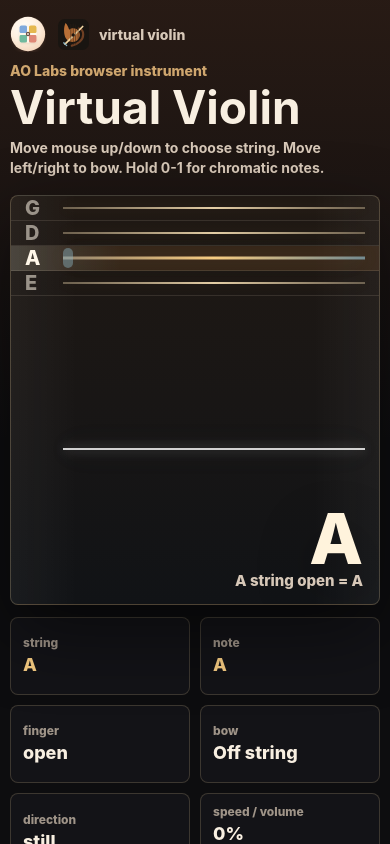
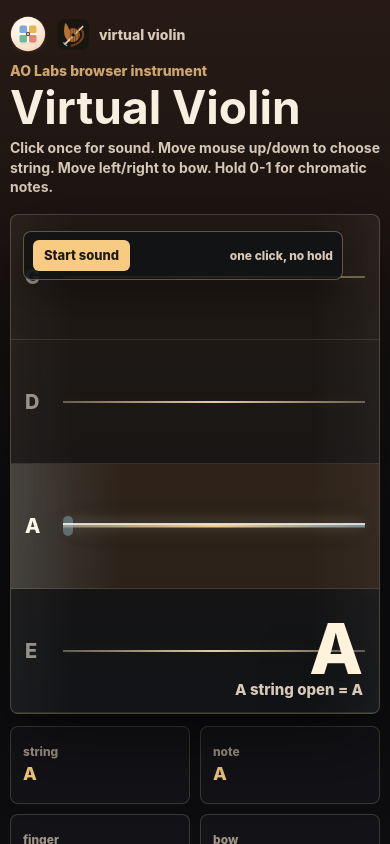
Before and after one commit to nalalalan/virtualviolin.aolabs.io, a React (Vite) app: page / in a window 390 px wide. Shown: the top 844 px of the page. Built offline with nearby package versions, Linux system fonts and the light colour scheme.

Commit message:
Fix Virtual Violin sound unlock and spacing

```diff
--- a/src/App.tsx
+++ b/src/App.tsx
@@ -13,6 +13,7 @@
 } from './pitchMapping'
 
 type BowDirection = -1 | 0 | 1
+type AudioStatus = 'locked' | 'starting' | 'on' | 'blocked'
 
 interface InstrumentState {
   selectedString: ViolinString
@@ -40,6 +41,7 @@
 
 function App() {
   const [instrumentState, setInstrumentState] = useState<InstrumentState>(initialState)
+  const [audioStatus, setAudioStatus] = useState<AudioStatus>('locked')
   const stateRef = useRef(instrumentState)
   const engineRef = useRef<BowedStringEngine | null>(null)
   const playAreaRef = useRef<HTMLElement | null>(null)
@@ -47,6 +49,7 @@
   const lastPointerRef = useRef<{ x: number; time: number; speed: number } | null>(null)
   const lastMovementTimeRef = useRef(0)
   const audioResumeInFlightRef = useRef(false)
+  const audioUnlockedRef = useRef(false)
 
   const pitch = useMemo(
     () => getPitchInfo(instrumentState.selectedString, instrumentState.fingerKey),
@@ -78,17 +81,44 @@
     })
   }
 
-  function requestAudioStart() {
+  function startAudioFromGesture() {
+    if (audioUnlockedRef.current) {
+      return
+    }
+
     engineRef.current ??= new BowedStringEngine()
+    const engine = engineRef.current
 
     if (audioResumeInFlightRef.current) {
       return
     }
 
     audioResumeInFlightRef.current = true
-    void engineRef.current.resume().finally(() => {
+    setAudioStatus('starting')
+    const timeoutId = window.setTimeout(() => {
       audioResumeInFlightRef.current = false
-    })
+      const state = engine.getState()
+      const isRunning = state === 'running'
+      audioUnlockedRef.current = isRunning
+      setAudioStatus(isRunning ? 'on' : 'locked')
+    }, 700)
+
+    void engine
+      .resume()
+      .then((state) => {
+        window.clearTimeout(timeoutId)
+        const isRunning = state === 'running'
+        audioUnlockedRef.current = isRunning
+        setAudioStatus(isRunning ? 'on' : 'locked')
+      })
+      .catch(() => {
+        window.clearTimeout(timeoutId)
+        audioUnlockedRef.current = false
+        setAudioStatus('blocked')
+      })
+      .finally(() => {
+        audioResumeInFlightRef.current = false
+      })
   }
 
   function beginBowContact(clientX: number, clientY: number) {
@@ -100,14 +130,20 @@
   }
 
   function handlePointerDown(event: ReactPointerEvent<HTMLElement>) {
-    event.preventDefault()
-    requestAudioStart()
+    if (event.pointerType !== 'mouse') {
+      event.preventDefault()
+      startAudioFromGesture()
+    }
 
     if (event.pointerType !== 'mouse') {
       event.currentTarget.setPointerCapture(event.pointerId)
     }
 
     beginBowContact(event.clientX, event.clientY)
+  }
+
+  function handlePlayAreaClick() {
+    startAudioFromGesture()
   }
 
   function handlePointerEnter(event: ReactPointerEvent<HTMLElement>) {
@@ -120,7 +156,6 @@
 
   function handlePointerMove(event: ReactPointerEvent<HTMLElement>) {
     event.preventDefault()
-    requestAudioStart()
     updateStringFromPointer(event.clientY)
 
     const now = performance.now()
@@ -149,15 +184,17 @@
   }
 
   function handlePointerUp(event: ReactPointerEvent<HTMLElement>) {
-    event.preventDefault()
-
     if (event.currentTarget.hasPointerCapture(event.pointerId)) {
       event.currentTarget.releasePointerCapture(event.pointerId)
     }
 
-    if (event.pointerType !== 'mouse') {
-      stopBowContact()
+    if (event.pointerType === 'mouse') {
+      startAudioFromGesture()
+      return
     }
+
+    event.preventDefault()
+    stopBowContact()
   }
 
   function stopBowContact(event?: ReactPointerEvent<HTMLElement>) {
@@ -214,14 +251,14 @@
     function handleKeyDown(event: KeyboardEvent) {
       if (isFingerKey(event.key)) {
         event.preventDefault()
-        requestAudioStart()
+        startAudioFromGesture()
         heldKeysRef.current = [...heldKeysRef.current.filter((key) => key !== event.key), event.key]
         setFingerFromHeldKeys()
         return
       }
 
       if (event.key === 'Shift') {
-        requestAudioStart()
+        startAudioFromGesture()
         updateInstrumentState({ vibrato: true })
       }
     }
@@ -286,6 +323,8 @@
   const activeKeyLabel = getFingerLabel(instrumentState.fingerKey)
   const volumePercent = Math.round(instrumentState.bowSpeed * 100)
   const playheadTop = `${instrumentState.pointerRatio * 100}%`
+  const audioText =
+    audioStatus === 'on' ? 'sound on' : audioStatus === 'starting' ? 'starting' : audioStatus === 'blocked' ? 'blocked' : 'sound locked'
 
   return (
     <main className="app-shell">
@@ -306,7 +345,8 @@
             <h1>Virtual Violin</h1>
           </div>
           <p className="instructions">
-            Move mouse up/down to choose string. Move left/right to bow. Hold 0-1 for chromatic notes.
+            Click once for sound. Move mouse up/down to choose string. Move left/right to bow. Hold 0-1 for chromatic
+            notes.
           </p>
         </div>
 
@@ -321,7 +361,16 @@
           onPointerUp={handlePointerUp}
           onPointerCancel={stopBowContact}
           onPointerLeave={stopBowContact}
+          onClick={handlePlayAreaClick}
         >
+          {audioStatus !== 'on' && (
+            <div className="sound-unlock" aria-live="polite">
+              <button type="button" onClick={startAudioFromGesture}>
+                {audioStatus === 'blocked' ? 'Retry sound' : 'Start sound'}
+              </button>
+              <span>{audioStatus === 'blocked' ? 'browser blocked audio' : 'one click, no hold'}</span>
+            </div>
+          )}
           {stringNames.map((stringName) => (
             <div
               className={stringName === instrumentState.selectedString ? 'string-lane selected' : 'string-lane'}
@@ -356,6 +405,10 @@
           <div className="state-item">
             <span>bow</span>
             <strong>{contactText}</strong>
+          </div>
+          <div className="state-item">
+            <span>sound</span>
+            <strong>{audioText}</strong>
           </div>
           <div className="state-item">
             <span>direction</span>
--- a/src/BowedStringEngine.ts
+++ b/src/BowedStringEngine.ts
@@ -21,11 +21,17 @@
   private vibratoGain: GainNode | null = null
   private lastString: ViolinString = 'A'
 
-  async resume(): Promise<void> {
+  async resume(): Promise<AudioContextState> {
     this.ensureNodes()
     if (this.context?.state === 'suspended') {
       await this.context.resume()
     }
+
+    return this.context?.state ?? 'closed'
+  }
+
+  getState(): AudioContextState | 'missing' {
+    return this.context?.state ?? 'missing'
   }
 
   setState(state: BowState): void {
@@ -36,11 +42,11 @@
     }
 
     const now = this.context.currentTime
-    const bowing = state.contact && state.speed > 0.012
+    const bowing = state.contact && state.speed > 0.004
     const speed = Math.min(1, Math.max(0, state.speed))
     const attackEdge = Math.min(1, Math.max(0, state.acceleration))
-    const targetGain = bowing ? 0.018 + speed * 0.18 + attackEdge * 0.045 : 0
-    const bodyBlend = bowing ? 0.012 + speed * 0.08 : 0
+    const targetGain = bowing ? 0.045 + speed * 0.28 + attackEdge * 0.065 : 0
+    const bodyBlend = bowing ? 0.026 + speed * 0.13 : 0
     const brightness = this.getStringBrightness(state.stringName)
     const directionColor = state.direction === 0 ? 0 : state.direction * 0.04
 
--- a/src/index.css
+++ b/src/index.css
@@ -130,7 +130,9 @@
 
 .play-area {
   position: relative;
-  min-height: clamp(340px, 49vh, 600px);
+  display: grid;
+  grid-template-rows: repeat(4, minmax(0, 1fr));
+  min-height: clamp(500px, 64vh, 760px);
   border: 1px solid rgba(242, 215, 164, 0.22);
   border-radius: 8px;
   overflow: hidden;
@@ -143,9 +145,45 @@
   box-shadow: 0 28px 74px rgba(0, 0, 0, 0.46);
 }
 
+.sound-unlock {
+  position: absolute;
+  top: 16px;
+  right: 16px;
+  z-index: 4;
+  display: inline-flex;
+  align-items: center;
+  gap: 10px;
+  max-width: min(320px, calc(100% - 32px));
+  padding: 8px 9px;
+  border: 1px solid rgba(247, 204, 130, 0.36);
+  border-radius: 8px;
+  background: rgba(17, 19, 22, 0.9);
+  color: #d7c8b8;
+  box-shadow: 0 16px 38px rgba(0, 0, 0, 0.3);
+}
+
+.sound-unlock button {
+  border: 0;
+  border-radius: 6px;
+  background: #f7cc82;
+  color: #201914;
+  cursor: pointer;
+  font-size: 13px;
+  font-weight: 850;
+  line-height: 1;
+  padding: 9px 11px;
+}
+
+.sound-unlock span {
+  min-width: 0;
+  font-size: 12px;
+  font-weight: 760;
+  line-height: 1.1;
+}
+
 .string-lane {
   position: relative;
-  height: 25%;
+  min-height: 0;
   display: flex;
   align-items: center;
   padding: 0 22px;
@@ -269,7 +307,7 @@
 
 .state-grid {
   display: grid;
-  grid-template-columns: repeat(6, minmax(0, 1fr));
+  grid-template-columns: repeat(7, minmax(0, 1fr));
   gap: 10px;
   margin-top: 12px;
 }
@@ -389,7 +427,7 @@
   }
 
   .play-area {
-    min-height: 450px;
+    min-height: 560px;
   }
 
   .state-grid {
@@ -436,7 +474,13 @@
   }
 
   .play-area {
-    min-height: 410px;
+    min-height: 500px;
+  }
+
+  .sound-unlock {
+    left: 12px;
+    right: 12px;
+    justify-content: space-between;
   }
 
   .string-lane {
```
